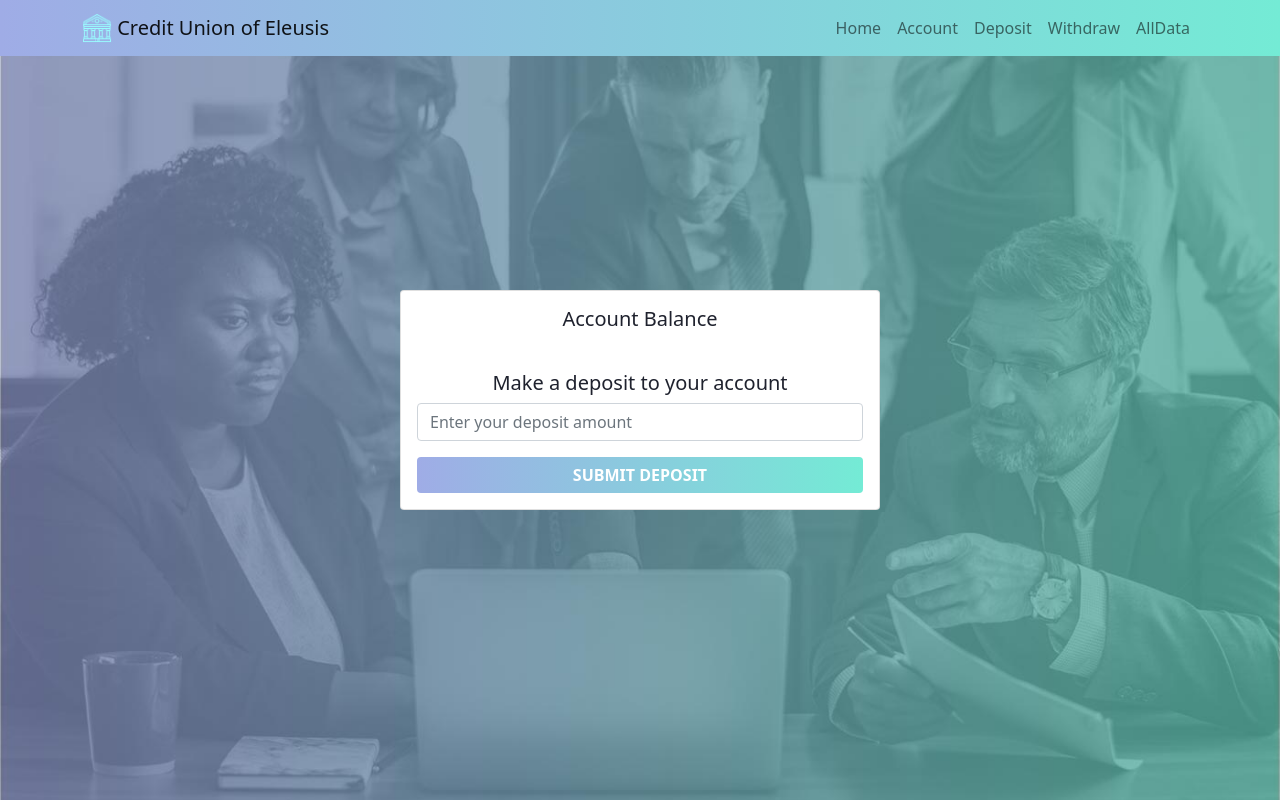
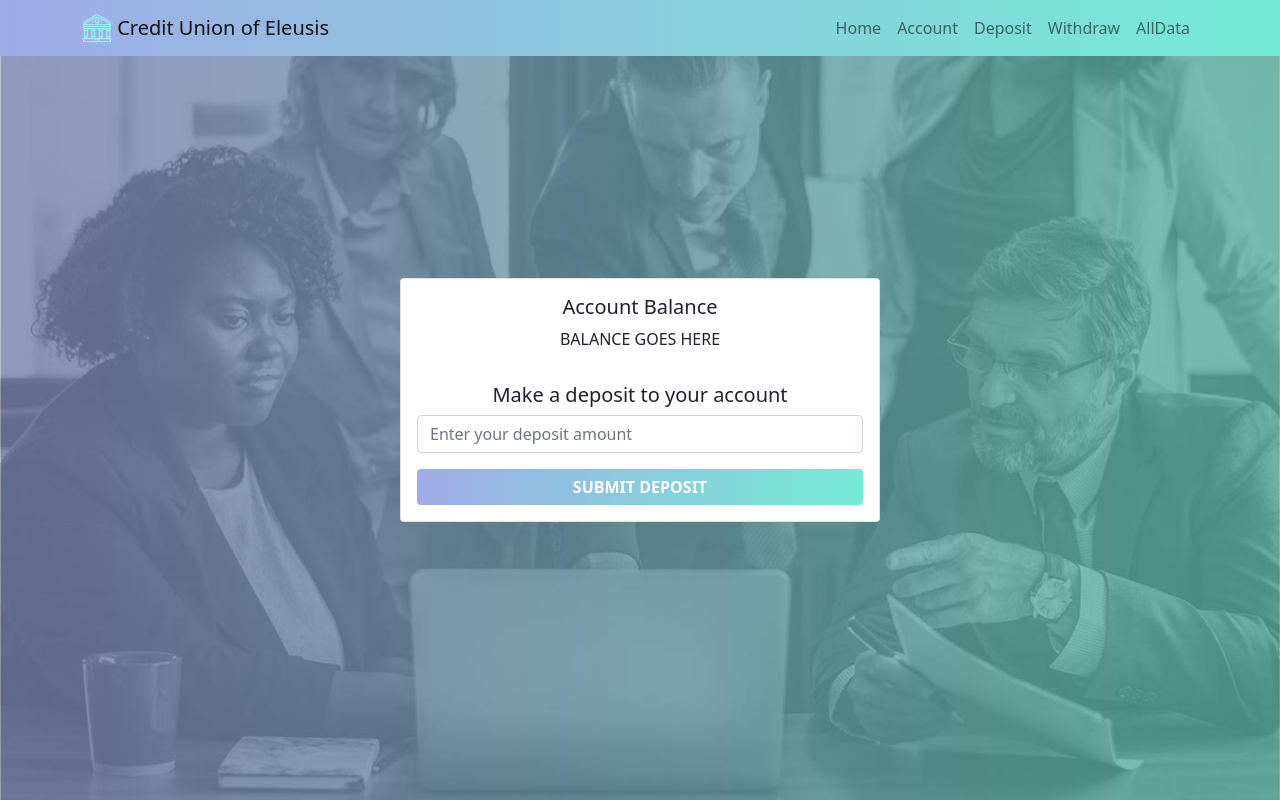
Before and after one commit to SarahRowan711/bankap, a React (Create React App) app: page /Deposit in a window 1280 px wide. Built offline with nearby package versions, Linux system fonts and the light colour scheme.

Commit message:
more minor updates

```diff
--- a/src/components/Deposit.js
+++ b/src/components/Deposit.js
@@ -12,9 +12,7 @@ class Deposit extends React.Component {
                 <Card className="text-center" style={{ width: '30rem' }}>
                     <Card.Body>
                         <Card.Title>Account Balance</Card.Title>
-                        <Card.Text>
-
-                        </Card.Text>
+                        <Card.Text>BALANCE GOES HERE</Card.Text>
                     </Card.Body>
                     <Card.Body>
                         <Card.Title>Make a deposit to your account</Card.Title>
```
